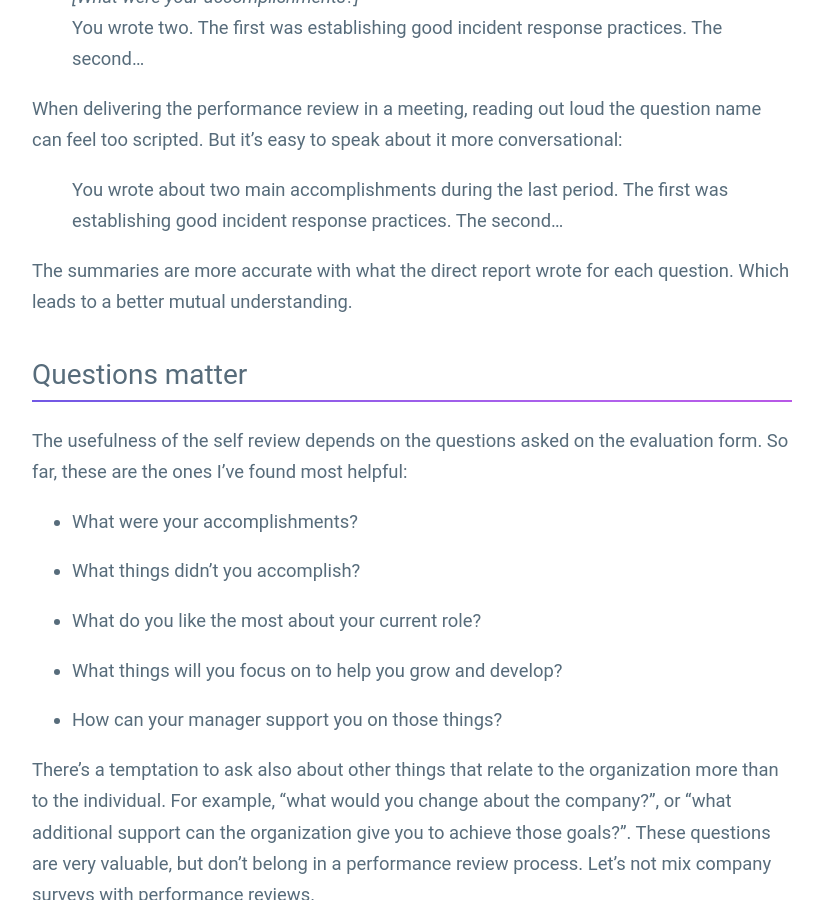
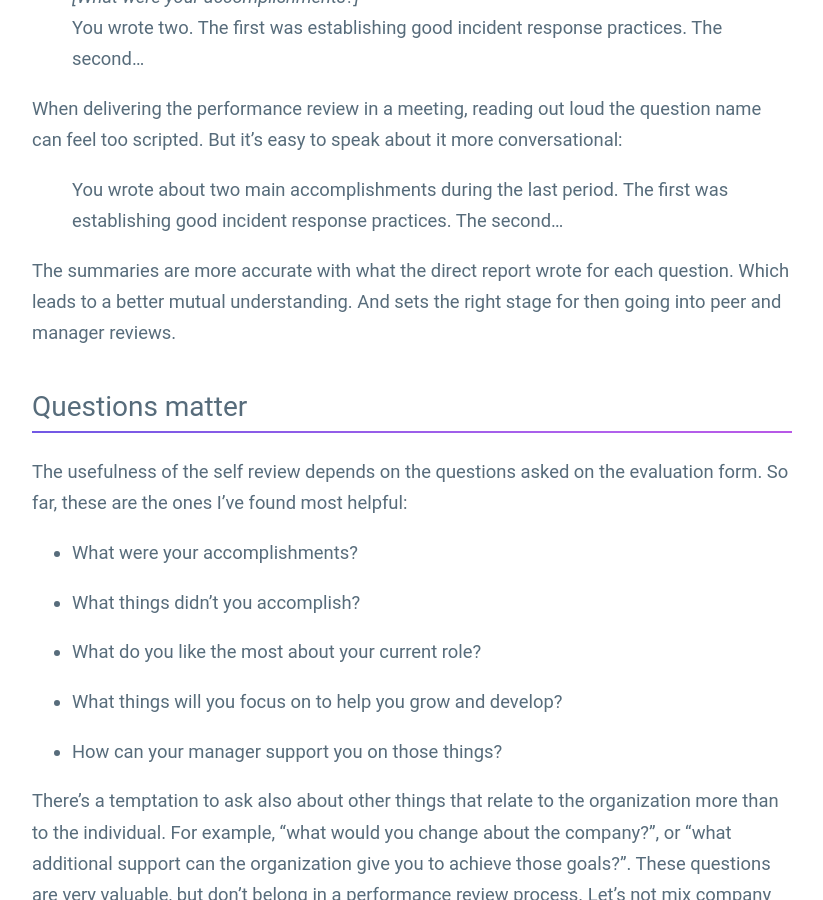
Before and after one commit to guillermodlpa/site, a Jekyll site: the page built from _posts/2021-03-29-better-approach-self-review-in-performance-reviews.markdown, in a window 1280 px wide and 900 px high, scrolled down 1061 px. Shown: the whole window, without its empty margins (228-1051 px from the left). Built offline with Jekyll 4.4.1, drawn with Linux system fonts in a browser that asks for light colours.

Commit message:
Updated Better Approach Self Review In Performance Reviews

```diff
--- a/_posts/2021-03-29-better-approach-self-review-in-performance-reviews.markdown
+++ b/_posts/2021-03-29-better-approach-self-review-in-performance-reviews.markdown
@@ -22,7 +22,7 @@ When delivering the performance review in a meeting, reading out loud the questi
 
 > You wrote about two main accomplishments during the last period. The first was establishing good incident response practices. The second...
 
-The summaries are more accurate with what the direct report wrote for each question. Which leads to a better mutual understanding.
+The summaries are more accurate with what the direct report wrote for each question. Which leads to a better mutual understanding. And sets the right stage for then going into peer and manager reviews.
 
 ## Questions matter
 
```
